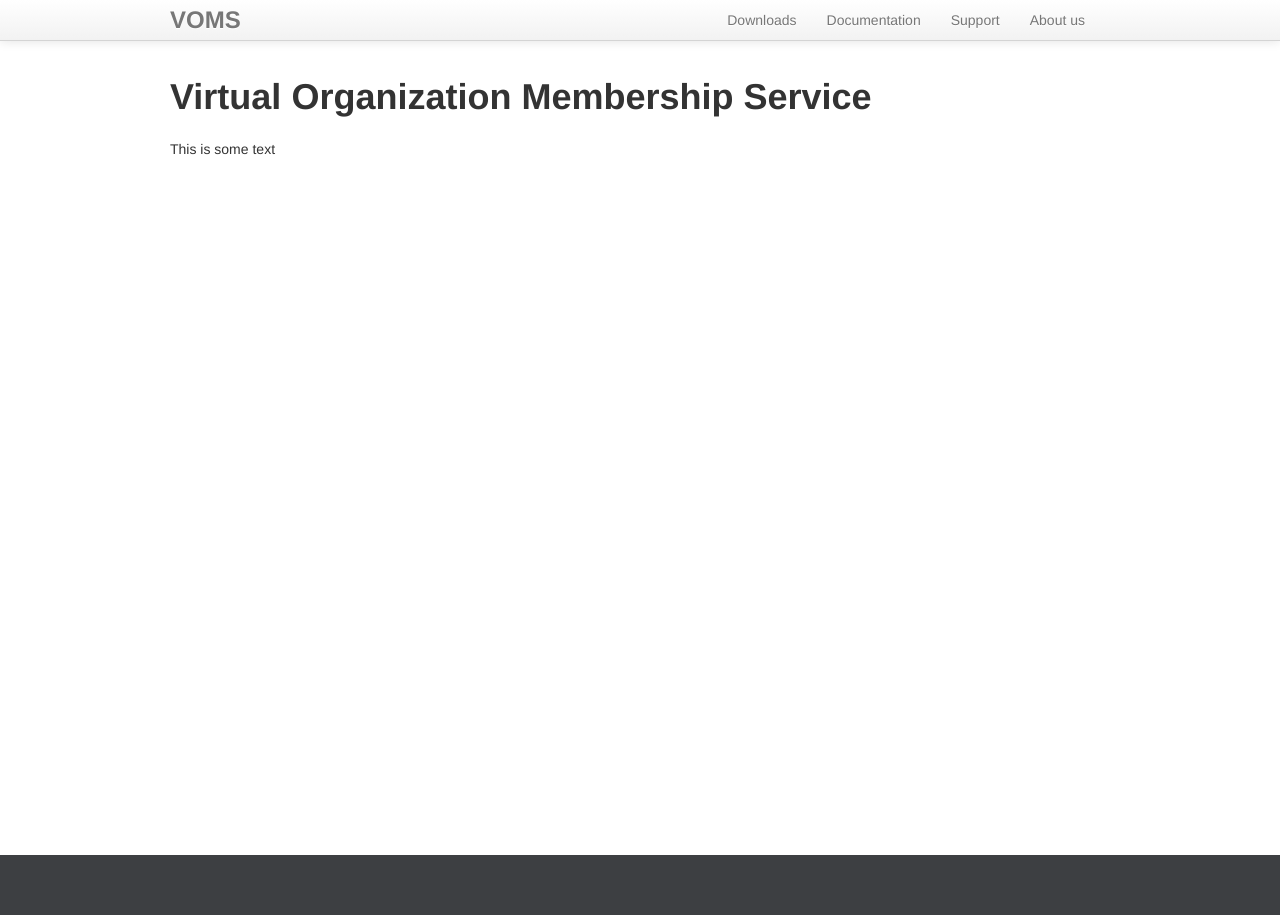
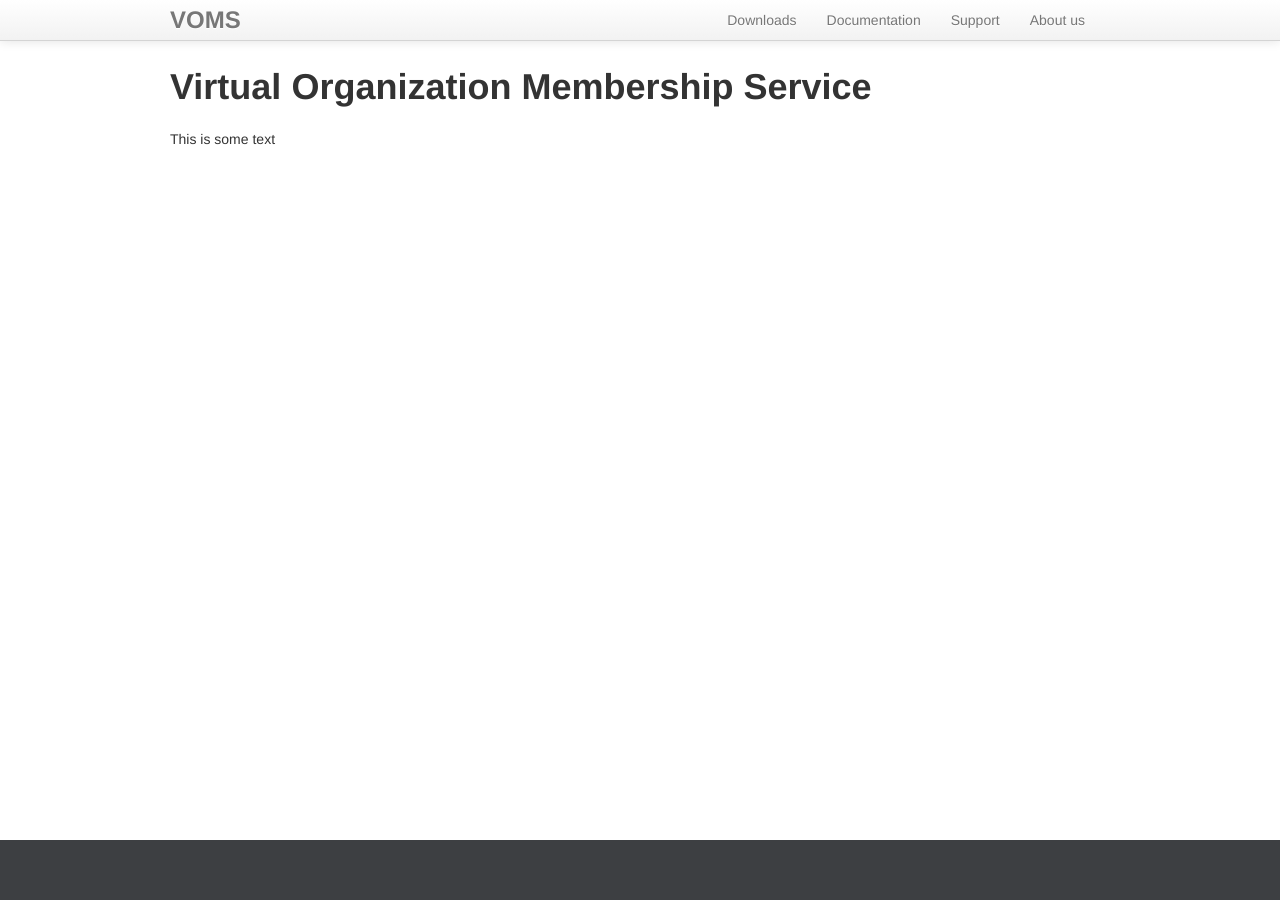
Before and after one commit to italiangrid/voms, a Jekyll site: the page built from index.md, in a window 1280 px wide. Built offline with Jekyll 4.4.1, drawn with Linux system fonts in a browser that asks for light colours; Markdown is read by kramdown in place of the engine named in the settings.

Commit message:
Fixed table formatting & some style.

```diff
--- a/_layouts/default.html
+++ b/_layouts/default.html
@@ -37,5 +37,11 @@
 	</script>
 	<script type="text/javascript" src="{{ site.baseurl }}/assets/js/bootstrap.min.js">
 	</script>
+    <script type="text/javascript">
+        $(document).ready(function(){
+            $('table').addClass('table');
+            $('table').addClass('table-bordered');
+        });
+    </script>
   </body>
 </html>
--- a/assets/css/style.css
+++ b/assets/css/style.css
@@ -11,7 +11,7 @@
 	   of #push and #footer (and also consider eventually
 	   border sizes in the footer element)
 	*/
-	margin: 0 auto -65px;
+	margin: 0 auto -60px;
 }
 
 /* set a max-width for horizontal fluid layout
@@ -26,6 +26,10 @@
 	height: 60px;
 }
 
+#vomscontent {
+	margin-top: 25px;
+}
+
 #vomscontent p {
 	line-height: 1.7;
 }
@@ -33,7 +37,7 @@
 #footer{
 	/* border-top: 5px solid #e4c90f;*/
 	background-color: #3d3f42;
-	margin-top: 20px;
+	/* margin-top: 20px; */
 }
 
 .highlight pre code {
@@ -79,7 +83,6 @@
 	line-height: normal;
 	height: 37px;
 	margin-bottom: 25px;
-	margin-top: 35px;
 }
 
 h2 {
@@ -88,7 +91,6 @@
 	border-bottom-style: solid;
 	border-bottom-width: 1px;
 	margin-bottom: 15px;
-	margin-top: 30px;
 }
 
 .highlight pre code {
```
